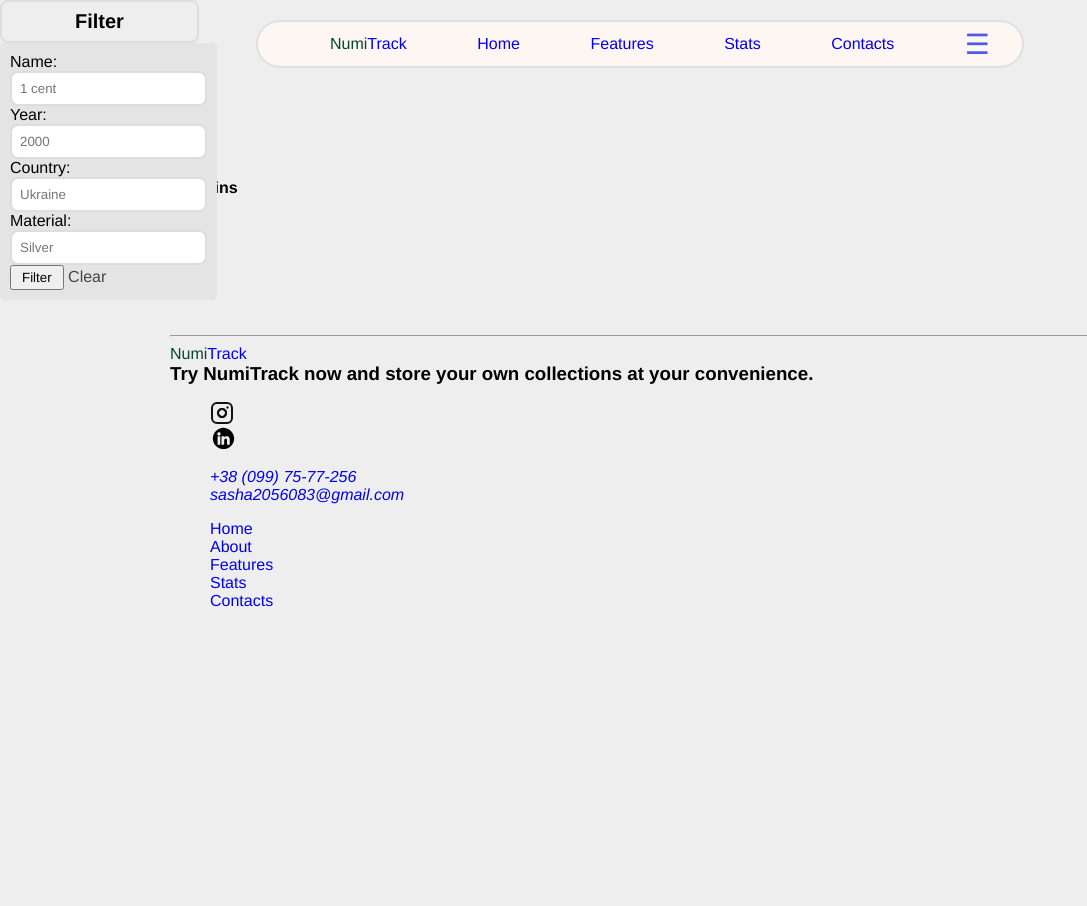
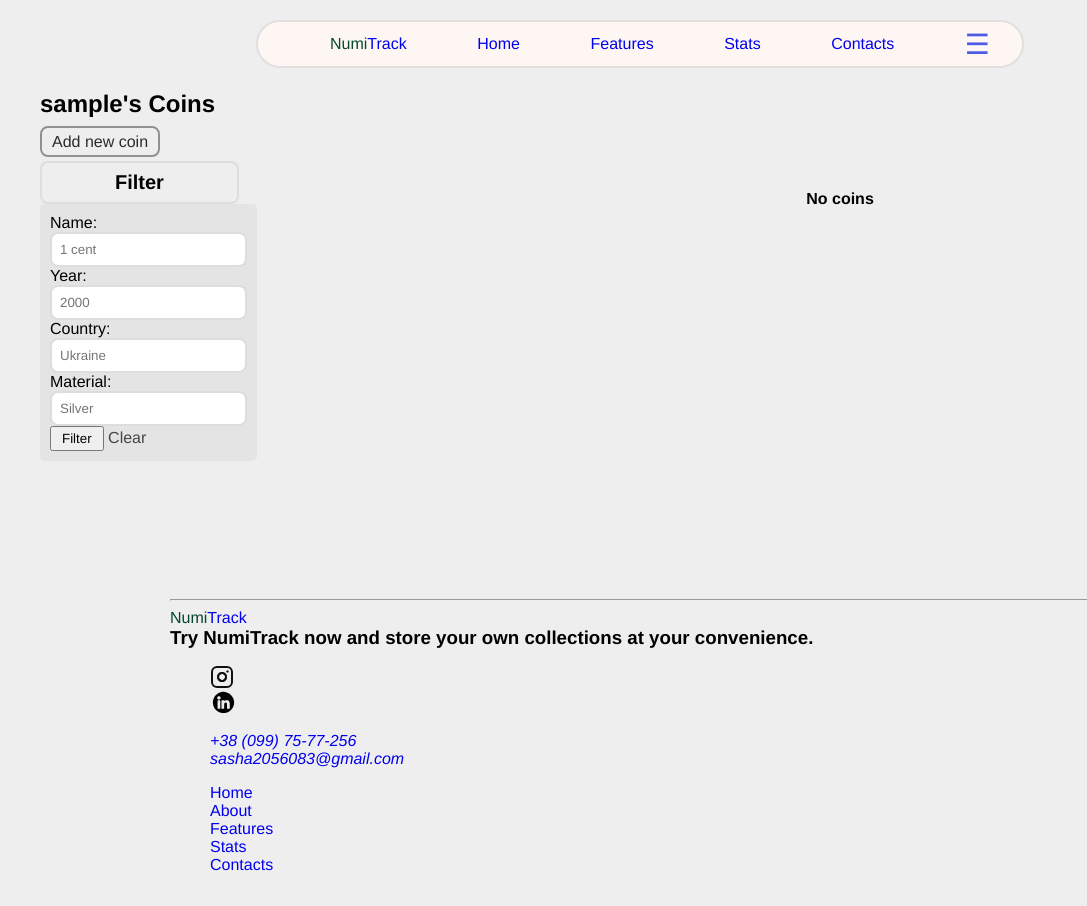
Before and after one commit to khlivniukoleksandr/NumiTrack, a Django app: page /my-coins/ in a window 1280 px wide. Shown: the top 906 px of the page, without its empty margins (0-1087 px from the left). Before the commit the page ends 607 px from the top, so only its background shows below. Run offline with Django 5.2, Linux system fonts and the light colour scheme; the visitor is signed in with stand-in values (Sample User, id 1); data that the repository does not hold is empty.

Commit message:
Design all coins page

```diff
--- a/static/css/styles.css
+++ b/static/css/styles.css
@@ -478,9 +478,100 @@ button {
 }
 
 /*________________________My coins__________________________*/
+/*_______________________________________________Filter items_____________________________________________-*/
+/*Filter*/
+
+.filter-coins-title {
+    font-size: 20px;
+    font-weight: 600;
+    border: 2px solid #dddddd;
+    border-radius: 8px;
+    padding: 8px 73px;
+    margin-top:10px;
+}
+
+
+.filter-coins-title:hover {
+    cursor: pointer;
+    background-color: #c1bdbd;
+    transition: background-color 350ms ease;
+}
+
+.form-search-coins {
+    display: flex;
+    align-items: flex-start;
+    flex-direction: column;
+}
+
+.form-coin-filter-input {
+    padding: 8px;
+    display: flex;
+    border: 2px solid #dddddd;
+    border-radius: 8px;
+}
+
+.form-coin-filter-input:hover {
+    border: 2px solid #d2ffe8;;
+}
+
+.filter-box {
+}
+
+.search-form-overlay {
+    background-color: #e4e4e4;
+    border-radius: 5px;
+    padding: 10px;
+}
+
+.filter-button {
+    padding: 3px 10px;
+}
+
+.reset-button {
+    color: #454545;
+}
+
+.reset-button:hover {
+    color: #050505;
+}
+
+/*__________________________________________________End filter___________________________________________*/
 /*My coins*/
+.all-coins-content {
+    display:flex;
+    margin: 90px 40px;
+}
+.side-panel {
+    width:400px;
+    height: 100%;
+}
+.button-add-new-item {
+    border: 2px solid #919191;
+    border-radius: 8px;
+    padding: 5px 10px;
+    color: #2b2b2b;
+}
 
-/*Card coins*/
+.button-add-new-item:hover {
+    cursor: pointer;
+    background-color: #c1bdbd;
+    transition: background-color 350ms ease;
+    color: #ffffff;
+}
+.coin-title {
+    margin-bottom:15px;
+}
+.container-coins {
+        display: flex;
+    flex-wrap: wrap;
+    gap: 20px;
+    justify-content: center;
+    margin-right: auto;
+    margin-left: auto;
+    padding-left: 15px;
+    padding-right: 15px;
+    margin-top: 100px;
+}
 
 /*Silver card*/
 .card-silver {
@@ -578,80 +669,8 @@ button {
     );
 }
 
-/*_______________________________________________Filter items_____________________________________________-*/
-/*Filter*/
+/*________________________________Cards for collections, banknotes, coins________________________________*/
 
-.filter-coins-title {
-    font-size: 20px;
-    font-weight: 600;
-    border: 2px solid #dddddd;
-    border-radius: 8px;
-    padding: 8px 73px;
-}
-
-
-.filter-coins-title:hover {
-    cursor: pointer;
-    background-color: #c1bdbd;
-    transition: background-color 350ms ease;
-}
-
-.form-search-coins {
-    display: flex;
-    align-items: flex-start;
-    flex-direction: column;
-}
-
-.form-coin-filter-input {
-    padding: 8px;
-    display: flex;
-    border: 2px solid #dddddd;
-    border-radius: 8px;
-}
-
-.form-coin-filter-input:hover {
-    border: 2px solid #d2ffe8;;
-}
-
-.filter-box {
-    position: relative;
-    height: 0;
-}
-
-.search-form-overlay {
-    background-color: #e4e4e4;
-    border-radius: 5px;
-    padding: 10px;
-}
-
-.filter-button {
-    padding: 3px 10px;
-}
-
-.reset-button {
-    color: #454545;
-}
-
-.reset-button:hover {
-    color: #050505;
-}
-
-/*__________________________________________________End filter___________________________________________*/
-.button-add-new-item {
-    border: 2px solid #919191;
-    border-radius: 8px;
-    padding: 5px 10px;
-    color: #2b2b2b;
-}
-
-.button-add-new-item:hover {
-    cursor: pointer;
-    background-color: #c1bdbd;
-    transition: background-color 350ms ease;
-    color: #ffffff;
-}
-
-/*________________________________Cards for collections, banknotes, coins________________________________*/
 .card {
     display: inline-block;
     width: 305px;
--- a/templates/base.html
+++ b/templates/base.html
@@ -7,6 +7,9 @@
     <title>Numismatics</title>
   {% endblock %}
   <link rel="stylesheet" href="{% static 'css/styles.css' %}">
+  <link rel="preconnect" href="https://fonts.googleapis.com">
+  <link rel="preconnect" href="https://fonts.gstatic.com" crossorigin>
+  <link href="https://fonts.googleapis.com/css2?family=Playfair+Display:wght@500;700&display=swap" rel="stylesheet">
   <meta name="viewport" content="width=device-width, initial-scale=1.0">
 </head>
 <body>
--- a/templates/coins/my_coins.html
+++ b/templates/coins/my_coins.html
@@ -1,7 +1,11 @@
 {% extends 'base.html' %}
 {% load static %}
 {% block content %}
-  <div class="form-search-coins">
+  <div class="all-coins-content">
+    <div class="side-panel">
+  <h2 class="coin-title">{{ user.username }}'s Coins</h2>
+  <a href="{% url 'items:coin-create' %}" class="button-add-new-item button-add-coins">Add new coin</a>
+    <div class="form-search-coins">
     <p class="filter-coins-title">Filter</p>
     <div class="filter-box">
       <form method="get" class="search-form-overlay">
@@ -11,11 +15,9 @@
       </form>
     </div>
   </div>
-  <h2>{{ user.username }}'s Coins</h2>
-  <a href="{% url 'items:coin-create' %}" class="button-add-new-item">Add new coin</a>
-  <div class="container">
+  </div>
+  <div class="container-coins">
     {% if coins %}
-      <div class="card-wrapper">
         {% for coin in coins %}
           <div class="card
         {% if coin.material|lower in 'silver срібло серебро' %}
@@ -35,9 +37,7 @@
                        class="card-image"/>
                 {% endif %}
                 <div class="card-content-wrapper">
-                  <div class="card-text">
                     <h4 class="card-coin-name">{{ coin.name }}</h4>
-                  </div>
                   <div class="coin-description-card">
                     <p class="coin-material">Material: {{ coin.material }}</p>
                     <p class="coin-year">Year: {{ coin.year }}</p>
@@ -55,4 +55,5 @@
     {% endif %}
 
   </div>
+
 {% endblock %}
```
Also changed, not shown: other parts of static/css/styles.css (+18 -14 lines). Lines whose indentation alone changed are shown as unchanged.
